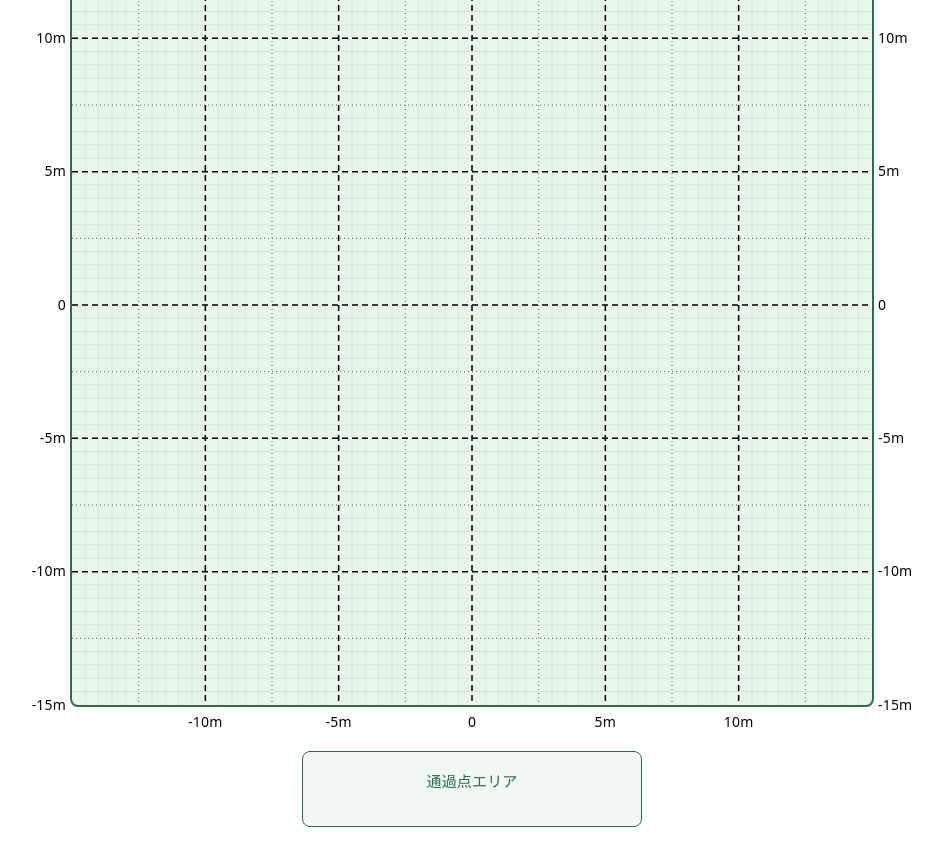
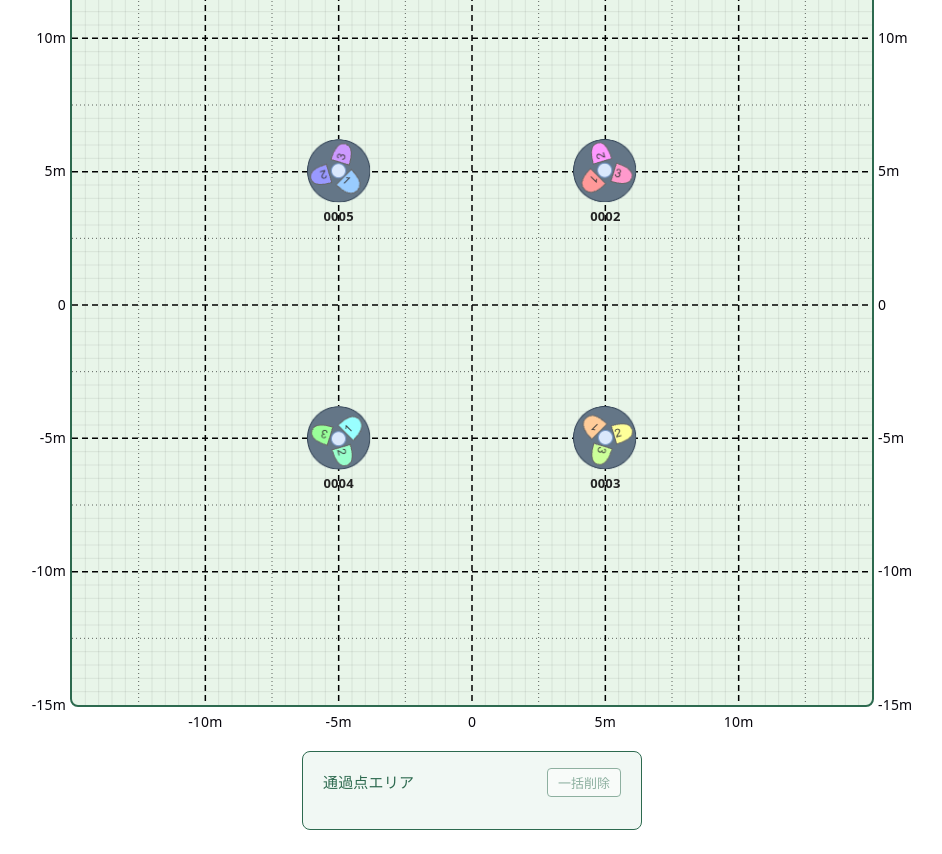
Before and after one commit to ShouSawa/AnimalMiru, a React (Vite) app in the folder frontend/: page /correct-route in a window 1280 px wide. Shown: the part 480-1334 px from the top of the page, without its empty margins (168-1110 px from the left). Built offline with nearby package versions, Linux system fonts and the light colour scheme.

Commit message:
細かい仕様変更

```diff
--- /dev/null
+++ b/frontend/src/components/NodePin.jsx
@@ -0,0 +1,11 @@
+import styles from "./NodePin.module.css";
+
+// 地図上の (top, left) に置くセンサノードのピン
+export default function NodePin({ nodeId, top, left }) {
+  return (
+    <div className={styles.nodePin} style={{ "--top": top, "--left": left }}>
+      <img className={styles.nodePinImage} src={`/Sensornode${nodeId}.png`} alt={nodeId} />
+      <span className={styles.nodePinLabel}>{nodeId}</span>
+    </div>
+  );
+}
--- /dev/null
+++ b/frontend/src/components/NodePin.module.css
@@ -0,0 +1,25 @@
+.nodePin {
+  position: absolute;
+  top: var(--top);
+  left: var(--left);
+  transform: translate(-50%, -50%);
+  width: 64px;
+  height: 64px;
+  cursor: pointer;
+  z-index: 10;
+}
+
+.nodePinImage {
+  width: 100%;
+  height: 100%;
+}
+
+.nodePinLabel {
+  position: absolute;
+  top: 100%;
+  left: 50%;
+  transform: translateX(-50%);
+  font-size: 13px;
+  font-weight: bold;
+  color: #222;
+}
--- /dev/null
+++ b/frontend/src/components/sensorNodes.js
@@ -0,0 +1,7 @@
+// ノードの実際の配置（±5m）を、30m四方の地図上の位置にしたもの
+export const NODE_ROUTE_POSITIONS = {
+  "0002": { routeTop: "33.33%", routeLeft: "66.67%" },
+  "0003": { routeTop: "66.67%", routeLeft: "66.67%" },
+  "0004": { routeTop: "66.67%", routeLeft: "33.33%" },
+  "0005": { routeTop: "33.33%", routeLeft: "33.33%" },
+};
--- a/frontend/src/correctRoute/RouteField.jsx
+++ b/frontend/src/correctRoute/RouteField.jsx
@@ -1,6 +1,8 @@
 import { useEffect, useRef } from "react";
 import styles from "./RouteField.module.css";
 import MapGrid from "../components/MapGrid";
+import NodePin from "../components/NodePin";
+import { NODE_ROUTE_POSITIONS } from "../components/sensorNodes";
 import { NX } from "../estimate/geometry";
 import { rainbowColor } from "./waypoints";
 
@@ -35,6 +37,11 @@ export default function RouteField({ points, onTap }) {
   return (
     <div className={styles.mapArea}>
       <MapGrid />
+      <div className={styles.nodeLayer}>
+        {Object.entries(NODE_ROUTE_POSITIONS).map(([nodeId, { routeTop, routeLeft }]) => (
+          <NodePin key={nodeId} nodeId={nodeId} top={routeTop} left={routeLeft} />
+        ))}
+      </div>
       <div className={styles.tapLayer} onClick={handleClick}>
         <canvas ref={canvasRef} className={styles.canvas} width={NX} height={NX} />
       </div>
--- a/frontend/src/correctRoute/RouteField.module.css
+++ b/frontend/src/correctRoute/RouteField.module.css
@@ -7,9 +7,17 @@
   border-radius: 8px;
 }
 
+/* nodeLayer と tapLayer は同じ z-index にして、後に書いた tapLayer（塗ったマス）を画像より手前にする */
+.nodeLayer {
+  position: absolute;
+  inset: 0;
+  z-index: 1;
+}
+
 .tapLayer {
   position: absolute;
   inset: 0;
+  z-index: 1;
   cursor: crosshair;
 }
 
--- a/frontend/src/correctRoute/WaypointPanel.jsx
+++ b/frontend/src/correctRoute/WaypointPanel.jsx
@@ -5,7 +5,7 @@ import { rainbowColor } from "./waypoints";
 import { NX } from "../estimate/geometry";
 
 // 通過点（{ id, ix, iy, sec }、通過順）の一覧。番号と色は並び順で決まり、左の「⠿」をドラッグすると順番を入れ替えられる
-export default function WaypointPanel({ points, onChangeSec, onRemove, onMove }) {
+export default function WaypointPanel({ points, onChangeSec, onRemove, onRemoveAll, onMove }) {
   const dragFrom = useRef(null);
 
   const handleDrop = (to) => {
@@ -15,7 +15,17 @@ export default function WaypointPanel({ points, onChangeSec, onRemove, onMove })
 
   return (
     <div className={styles.panel}>
-      <div className={styles.title}>通過点エリア</div>
+      <div className={styles.header}>
+        <div className={styles.title}>通過点エリア</div>
+        <button
+          type="button"
+          className={styles.removeAll}
+          disabled={!points.length}
+          onClick={() => window.confirm("通過点をすべて削除しますか？") && onRemoveAll()}
+        >
+          一括削除
+        </button>
+      </div>
       <ul className={styles.list}>
         {points.map((p, i) => (
           <li key={p.id} className={styles.row} onDragOver={(e) => e.preventDefault()} onDrop={() => handleDrop(i)}>
--- a/frontend/src/correctRoute/WaypointPanel.module.css
+++ b/frontend/src/correctRoute/WaypointPanel.module.css
@@ -6,6 +6,27 @@
   border: 1px solid #2d6a4f;
   border-radius: 8px;
   color: #222;
+}
+
+.header {
+  display: flex;
+  align-items: center;
+  justify-content: space-between;
+}
+
+.removeAll {
+  padding: 4px 10px;
+  background: white;
+  color: #2d6a4f;
+  border: 1px solid #2d6a4f;
+  border-radius: 4px;
+  font-size: 13px;
+  cursor: pointer;
+}
+
+.removeAll:disabled {
+  opacity: 0.5;
+  cursor: not-allowed;
 }
 
 .title {
--- a/frontend/src/pages/CorrectRoute.jsx
+++ b/frontend/src/pages/CorrectRoute.jsx
@@ -66,7 +66,13 @@ export default function CorrectRoute() {
         <div className={styles.fieldScroll}>
           <RouteField points={points} onTap={addPoint} />
         </div>
-        <WaypointPanel points={points} onChangeSec={changeSec} onRemove={removePoint} onMove={movePoint} />
+        <WaypointPanel
+          points={points}
+          onChangeSec={changeSec}
+          onRemove={removePoint}
+          onRemoveAll={() => setPoints([])}
+          onMove={movePoint}
+        />
       </div>
     </div>
   );
--- a/frontend/src/pages/Home.jsx
+++ b/frontend/src/pages/Home.jsx
@@ -4,6 +4,8 @@ import SensorChart from "../components/SensorChart";
 import SettingsPanel from "../components/SettingsPanel";
 import MapGrid from "../components/MapGrid";
 import SensorRanges from "../components/SensorRanges";
+import NodePin from "../components/NodePin";
+import { NODE_ROUTE_POSITIONS } from "../components/sensorNodes";
 import { loadSettings } from "../components/sensorSettings";
 import EstimateLayer from "../estimate/EstimateLayer";
 import ConfigPanel from "../estimate/ConfigPanel";
@@ -185,8 +187,7 @@ export default function Home() {
       label: "ノードA",
       top: "20%",
       left: "80%",
-      routeTop: "33.33%",
-      routeLeft: "66.67%",
+      ...NODE_ROUTE_POSITIONS["0002"],
       charts: [
         { top: "30%", left: "66%", routeTop: "-13%", routeLeft: "118%", angle: 225, hue: 0 },
         { top: "24%", left: "96%", routeTop: "6%", routeLeft: "118%", angle: 345, hue: 330 },
@@ -198,8 +199,7 @@ export default function Home() {
       label: "ノードB",
       top: "80%",
       left: "80%",
-      routeTop: "66.67%",
-      routeLeft: "66.67%",
+      ...NODE_ROUTE_POSITIONS["0003"],
       charts: [
         { top: "70%", left: "66%", routeTop: "113%", routeLeft: "118%", angle: 135, hue: 30 },
         { top: "92%", left: "72%", routeTop: "113%", routeLeft: "91%", angle: 255, hue: 90 },
@@ -211,8 +211,7 @@ export default function Home() {
       label: "ノードC",
       top: "80%",
       left: "20%",
-      routeTop: "66.67%",
-      routeLeft: "33.33%",
+      ...NODE_ROUTE_POSITIONS["0004"],
       charts: [
         { top: "70%", left: "34%", routeTop: "113%", routeLeft: "-18%", angle: 45, hue: 180 },
         { top: "74%", left: "4%", routeTop: "94%", routeLeft: "-18%", angle: 165, hue: 120 },
@@ -224,8 +223,7 @@ export default function Home() {
       label: "ノードD",
       top: "20%",
       left: "20%",
-      routeTop: "33.33%",
-      routeLeft: "33.33%",
+      ...NODE_ROUTE_POSITIONS["0005"],
       charts: [
         { top: "30%", left: "34%", routeTop: "-13%", routeLeft: "-18%", angle: 315, hue: 210 },
         { top: "8%", left: "28%", routeTop: "-13%", routeLeft: "9%", angle: 75, hue: 270 },
@@ -267,14 +265,7 @@ export default function Home() {
 
         {/* センサノードのピン */}
         {nodes.map((node) => (
-          <div
-            key={node.node_id}
-            className={styles.nodePin}
-            style={{ "--top": placeOf(node, routeMode).top, "--left": placeOf(node, routeMode).left }}
-          >
-            <img className={styles.nodePinImage} src={`/Sensornode${node.node_id}.png`} alt={node.node_id} />
-            <span className={styles.nodePinLabel}>{node.node_id}</span>
-          </div>
+          <NodePin key={node.node_id} nodeId={node.node_id} {...placeOf(node, routeMode)} />
         ))}
 
         {/* 各センサ値グラフ */}
--- a/frontend/src/pages/Home.module.css
+++ b/frontend/src/pages/Home.module.css
@@ -36,32 +36,6 @@
   left: 12px;
   color: #888;
   font-size: 13px;
-}
-
-.nodePin {
-  position: absolute;
-  top: var(--top);
-  left: var(--left);
-  transform: translate(-50%, -50%);
-  width: 64px;
-  height: 64px;
-  cursor: pointer;
-  z-index: 10;
-}
-
-.nodePinImage {
-  width: 100%;
-  height: 100%;
-}
-
-.nodePinLabel {
-  position: absolute;
-  top: 100%;
-  left: 50%;
-  transform: translateX(-50%);
-  font-size: 13px;
-  font-weight: bold;
-  color: #222;
 }
 
 .analysisArea {
```
